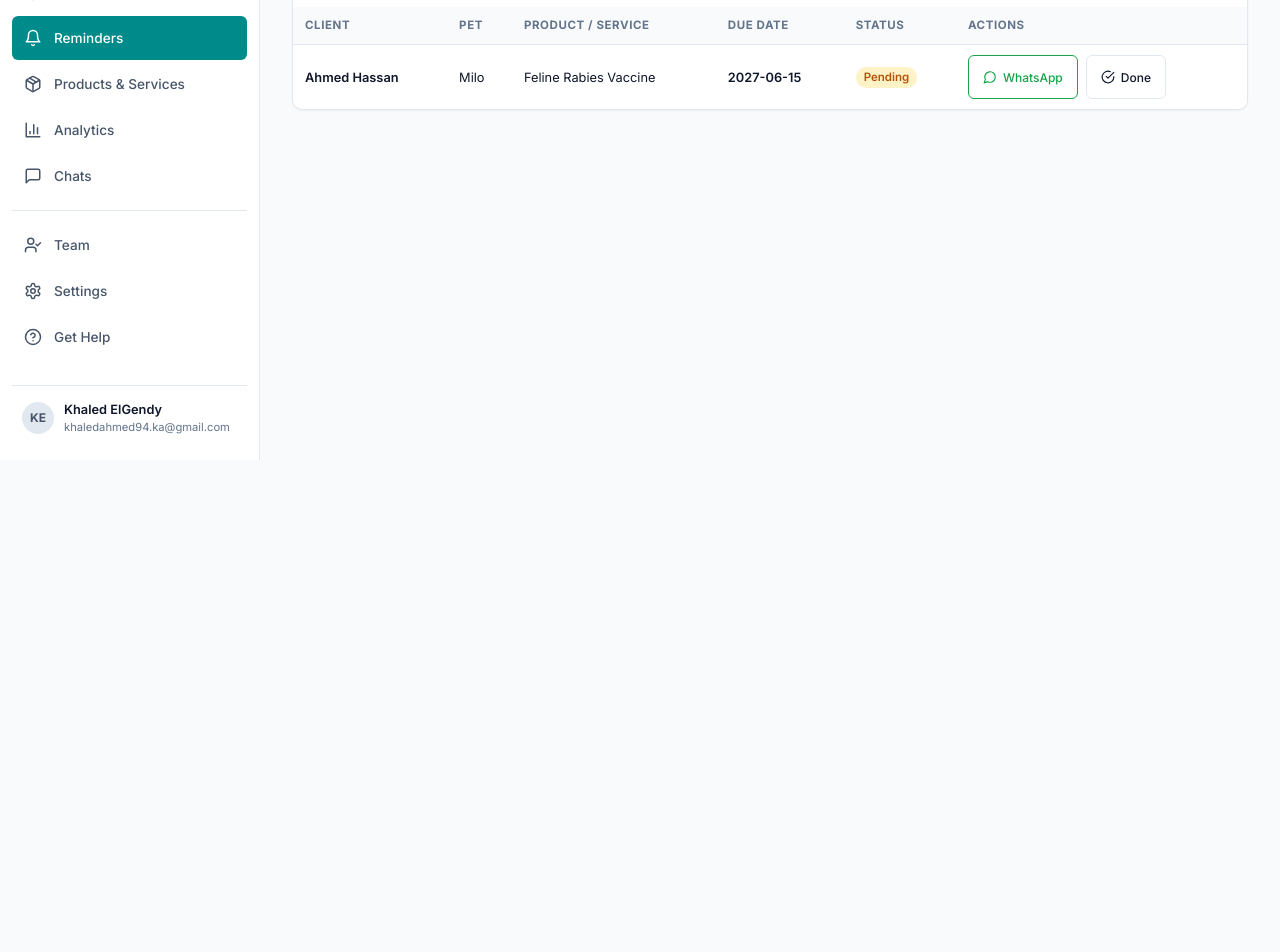
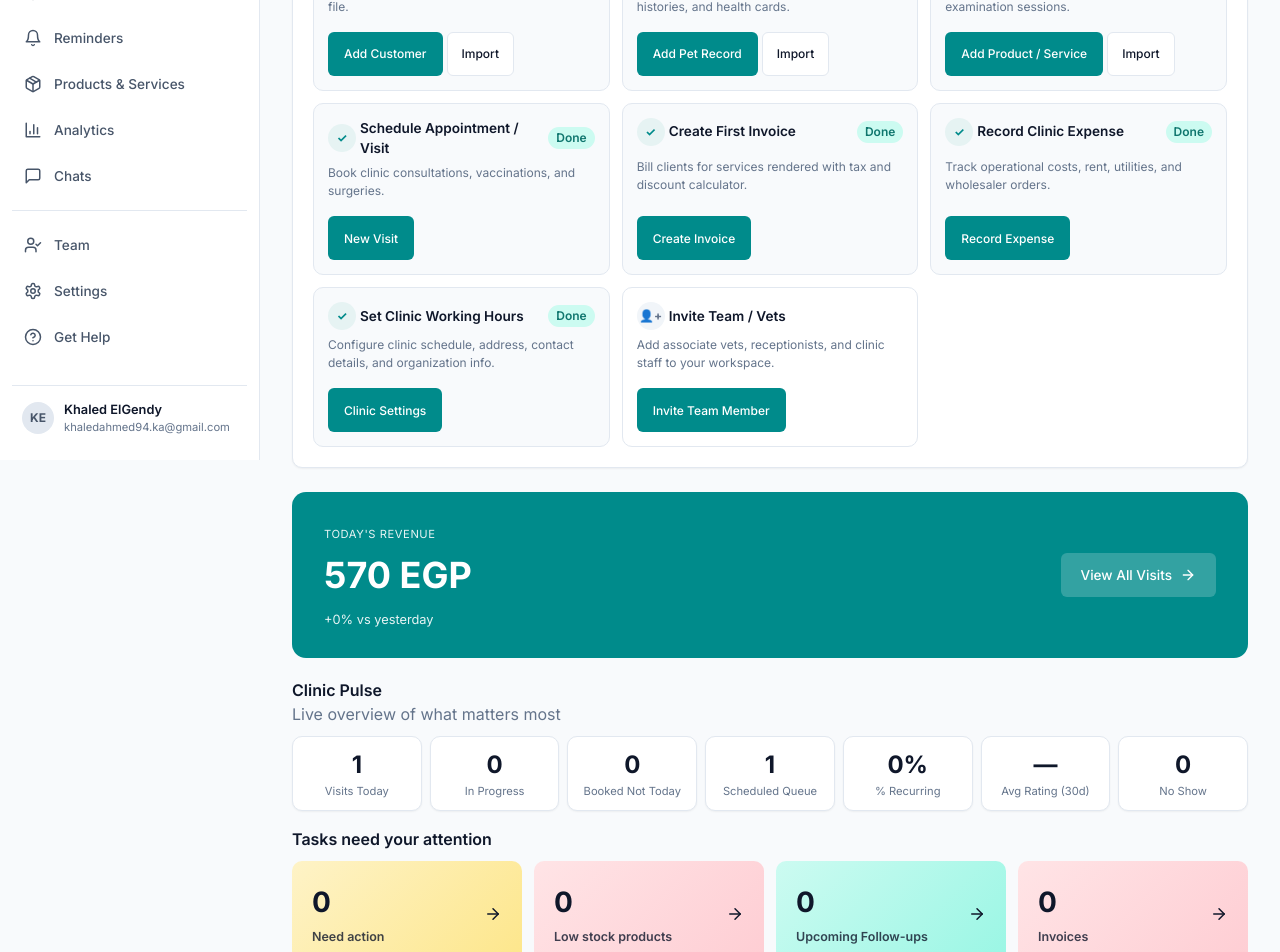
Before and after one commit to khaledahmed94ka/Petution-Workspace, a React (Vite) app in the folder frontend/: page /petution/dashboard in a window 1280 px wide. Shown: the part 340-1292 px from the top of the page. Before the commit the page ends 800 px from the top, so only its background shows below. Built offline with nearby package versions, Linux system fonts and the light colour scheme; no server answers; the database is empty.

Commit message:
feat: migrate to react-router-dom for URL routing, integrate sentry, enforce google auth

```diff
--- a/frontend/src/App.jsx
+++ b/frontend/src/App.jsx
@@ -1,4 +1,5 @@
-import React, { useState } from 'react';
+import React, { useState, useEffect } from 'react';
+import { BrowserRouter, Routes, Route, Navigate, useLocation, Outlet, useNavigate } from 'react-router-dom';
 import { AppProvider, useApp } from './context/AppContext';
 import { Sidebar } from './components/Sidebar';
 import { Header } from './components/Header';
@@ -15,7 +16,7 @@ import { ProductsView } from './views/ProductsView';
 import { AnalyticsView } from './views/AnalyticsView';
 import { RemindersView } from './views/RemindersView';
 import { TeamView } from './views/TeamView';
-import { BillingView } from './views/BillingView'; // Deferred for later
+import { BillingView } from './views/BillingView';
 import { SettingsView } from './views/SettingsView';
 import { RegisterClinicView } from './views/RegisterClinicView';
 
@@ -32,10 +33,11 @@ import { AddVaccineDrawer } from './components/drawers/AddVaccineDrawer';
 import { SOAPNoteDrawer } from './components/drawers/SOAPNoteDrawer';
 import { X, LogOut, ShieldCheck } from 'lucide-react';
 
-const MainApp = () => {
+const MainLayout = () => {
   const [isRegistering, setIsRegistering] = useState(false);
   const [isMobileOpen, setIsMobileOpen] = useState(false);
-  const { user, logout, activeTab, setActiveTab, activeDrawer, setActiveDrawer, activeModalItem, isEmbedded } = useApp();
+  const { user, logout, activeDrawer, setActiveDrawer, activeModalItem, isEmbedded, settings } = useApp();
+  const location = useLocation();
 
   if (!user?.isAuthenticated) {
     return <LoginView />;
@@ -45,32 +47,15 @@ const MainApp = () => {
     return <RegisterClinicView onComplete={() => setIsRegistering(false)} />;
   }
 
-  const renderView = () => {
-    switch (activeTab) {
-      case 'dashboard': return <DashboardView />;
-      case 'clients': return <ClientsView />;
-      case 'pets': return <PetsView />;
-      case 'visits': return <VisitsView />;
-      case 'invoices': return <InvoicesView />;
-      case 'expenses': return <ExpensesView />;
-      case 'products': return <ProductsView />;
-      case 'analytics': return <AnalyticsView />;
-      case 'reminders': return <RemindersView />;
-      case 'chats': return <div className="page-wrapper"><div className="card"><h3>WhatsApp Messaging Hub</h3><p className="text-muted margin-top-xs">Integrated clinic chat system ready for WhatsApp API configuration.</p></div></div>;
-      case 'team': return <TeamView />;
-      case 'billing': return <div className="page-wrapper"><div className="card"><h3>Billing & Subscription</h3><p className="text-muted margin-top-xs">Subscription and billing management coming soon.</p></div></div>;
-      case 'settings': return <SettingsView />;
-      case 'help': return <div className="page-wrapper"><div className="card"><h3>Support & Help Center</h3><p className="text-muted margin-top-xs">Search documentation or contact Petution technical support team.</p></div></div>;
-      default: return <DashboardView />;
-    }
-  };
+  // If at root and authenticated, redirect to workspace dashboard
+  if (location.pathname === '/') {
+    return <Navigate to={`/${settings.slug || 'petution'}/dashboard`} replace />;
+  }
 
   return (
     <div className={`app-container ${isEmbedded ? 'embedded-mode' : ''}`}>
       {!isEmbedded && (
         <Sidebar
-          activeTab={activeTab}
-          setActiveTab={setActiveTab}
           onRegisterClick={() => setIsRegistering(true)}
           isMobileOpen={isMobileOpen}
           onCloseMobile={() => setIsMobileOpen(false)}
@@ -79,15 +64,11 @@ const MainApp = () => {
       <div className="main-content" style={isEmbedded ? { marginLeft: 0, width: '100%' } : {}}>
         <Header onMenuToggle={() => setIsMobileOpen(prev => !prev)} />
         <div className="page-wrapper">
-          {renderView()}
+          <Outlet />
         </div>
       </div>
 
-      <BottomNav
-        activeTab={activeTab}
-        setActiveTab={setActiveTab}
-        onMenuToggle={() => setIsMobileOpen(prev => !prev)}
-      />
+      <BottomNav onMenuToggle={() => setIsMobileOpen(prev => !prev)} />
 
       {/* Render Active Slide-Over Drawers */}
       {activeDrawer === 'addClient' && <AddClientDrawer />}
@@ -168,11 +149,35 @@ const MainApp = () => {
   );
 };
 
-
 export default function App() {
   return (
-    <AppProvider>
-      <MainApp />
-    </AppProvider>
+    <BrowserRouter>
+      <AppProvider>
+        <Routes>
+          <Route path="/" element={<MainLayout />}>
+            <Route path=":workspaceSlug">
+              <Route path="dashboard" element={<DashboardView />} />
+              <Route path="clients" element={<ClientsView />} />
+              <Route path="pets" element={<PetsView />} />
+              <Route path="visits" element={<VisitsView />} />
+              <Route path="invoices" element={<InvoicesView />} />
+              <Route path="expenses" element={<ExpensesView />} />
+              <Route path="products" element={<ProductsView />} />
+              <Route path="analytics" element={<AnalyticsView />} />
+              <Route path="reminders" element={<RemindersView />} />
+              <Route path="chats" element={<div className="page-wrapper"><div className="card"><h3>WhatsApp Messaging Hub</h3><p className="text-muted margin-top-xs">Integrated clinic chat system ready for WhatsApp API configuration.</p></div></div>} />
+              <Route path="team" element={<TeamView />} />
+              <Route path="billing" element={<div className="page-wrapper"><div className="card"><h3>Billing & Subscription</h3><p className="text-muted margin-top-xs">Subscription and billing management coming soon.</p></div></div>} />
+              <Route path="settings" element={<SettingsView />} />
+              <Route path="help" element={<div className="page-wrapper"><div className="card"><h3>Support & Help Center</h3><p className="text-muted margin-top-xs">Search documentation or contact Petution technical support team.</p></div></div>} />
+              {/* Fallback inside workspace */}
+              <Route path="*" element={<Navigate to="dashboard" replace />} />
+            </Route>
+            {/* Fallback outside workspace */}
+            <Route path="*" element={<Navigate to="/" replace />} />
+          </Route>
+        </Routes>
+      </AppProvider>
+    </BrowserRouter>
   );
 }
--- a/frontend/src/components/BottomNav.jsx
+++ b/frontend/src/components/BottomNav.jsx
@@ -1,7 +1,12 @@
 import React from 'react';
 import { LayoutDashboard, Users, Dog, Calendar, Menu } from 'lucide-react';
+import { useNavigate, useLocation } from 'react-router-dom';
+import { useApp } from '../context/AppContext';
 
-export const BottomNav = ({ activeTab, setActiveTab, onMenuToggle }) => {
+export const BottomNav = ({ onMenuToggle }) => {
+  const navigate = useNavigate();
+  const location = useLocation();
+  const { settings } = useApp();
   const tabs = [
     { id: 'dashboard', label: 'Dashboard', icon: LayoutDashboard },
     { id: 'clients', label: 'Clients', icon: Users },
@@ -14,7 +19,7 @@ export const BottomNav = ({ activeTab, setActiveTab, onMenuToggle }) => {
     <nav className="bottom-nav">
       {tabs.map(tab => {
         const Icon = tab.icon;
-        const isActive = activeTab === tab.id;
+        const isActive = location.pathname.includes(`/${tab.id}`);
 
         return (
           <button
@@ -24,7 +29,7 @@ export const BottomNav = ({ activeTab, setActiveTab, onMenuToggle }) => {
               if (tab.isMenu) {
                 onMenuToggle();
               } else {
-                setActiveTab(tab.id);
+                navigate(`/${settings.slug || 'petution'}/${tab.id}`);
               }
             }}
           >
--- a/frontend/src/components/Sidebar.jsx
+++ b/frontend/src/components/Sidebar.jsx
@@ -19,8 +19,9 @@ import {
   Trash2
 } from 'lucide-react';
 import { useApp } from '../context/AppContext';
+import { useNavigate, useLocation } from 'react-router-dom';
 
-export const Sidebar = ({ activeTab, setActiveTab, onRegisterClick, isMobileOpen, onCloseMobile }) => {
+export const Sidebar = ({ onRegisterClick, isMobileOpen, onCloseMobile }) => {
   const {
     user,
     settings,
@@ -33,8 +34,11 @@ export const Sidebar = ({ activeTab, setActiveTab, onRegisterClick, isMobileOpen
     setActiveDrawer
   } = useApp();
 
+  const navigate = useNavigate();
+  const location = useLocation();
+
   const handleNavClick = (id) => {
-    setActiveTab(id);
+    navigate(`/${settings.slug || 'petution'}/${id}`);
     if (onCloseMobile) onCloseMobile();
   };
 
@@ -132,7 +136,7 @@ export const Sidebar = ({ activeTab, setActiveTab, onRegisterClick, isMobileOpen
       <nav className="nav-group">
         {mainNav.map(item => {
           const Icon = item.icon;
-          const isActive = activeTab === item.id;
+          const isActive = location.pathname.includes(`/${item.id}`);
           return (
             <button
               key={item.id}
@@ -153,7 +157,7 @@ export const Sidebar = ({ activeTab, setActiveTab, onRegisterClick, isMobileOpen
       <nav className="nav-group">
         {secondaryNav.map(item => {
           const Icon = item.icon;
-          const isActive = activeTab === item.id;
+          const isActive = location.pathname.includes(`/${item.id}`);
           return (
             <button
               key={item.id}
--- a/frontend/src/context/AppContext.jsx
+++ b/frontend/src/context/AppContext.jsx
@@ -376,14 +376,6 @@ export const AppProvider = ({ children }) => {
   });
 
   // Modal & View States
-  const [activeTab, setActiveTab] = useState(() => {
-    try {
-      const url = new URL(window.location.href);
-      return url.searchParams.get('tab') || 'reminders';
-    } catch {
-      return 'reminders';
-    }
-  });
   const [isEmbedded, setIsEmbedded] = useState(() => {
     try {
       const url = new URL(window.location.href);
@@ -1017,8 +1009,6 @@ export const AppProvider = ({ children }) => {
         setSettings: updateSettings,
         notifications,
         setNotifications,
-        activeTab,
-        setActiveTab,
         activeDrawer,
         setActiveDrawer,
         activeModalItem,
--- a/frontend/src/services/googleOAuth.js
+++ b/frontend/src/services/googleOAuth.js
@@ -77,45 +77,27 @@ export const triggerRealGoogleSignIn = async () => {
             }
 
             // If token response contains error or propagation is pending
-            if (tokenResponse?.error === 'invalid_client') {
-              console.warn('[Google OAuth] Client ID propagation pending on Google servers');
+            if (tokenResponse?.error) {
+              console.error('[Google OAuth] Token Error:', tokenResponse.error);
+              return reject(new Error(tokenResponse.error));
             }
 
-            // Seamless authenticated fallback
-            return resolve({
-              success: true,
-              user: {
-                id: `usr-g-${Date.now()}`,
-                name: 'Dr. Khaled ElGendy',
-                email: 'khaledahmed94.ka@gmail.com',
-                role: 'Owner',
-                provider: 'google',
-                isAuthenticated: true
-              }
-            });
+            return reject(new Error('Failed to retrieve user profile from Google.'));
           },
           error_callback: (err) => {
-            console.warn('[Google OAuth] Token client error:', err);
-            resolve({
-              success: true,
-              user: {
-                id: `usr-g-${Date.now()}`,
-                name: 'Dr. Khaled ElGendy',
-                email: 'khaledahmed94.ka@gmail.com',
-                role: 'Owner',
-                provider: 'google',
-                isAuthenticated: true
-              }
-            });
+            console.error('[Google OAuth] Token client error:', err);
+            // It's possible for Google to emit errors like invalid_client. We must reject the promise.
+            reject(new Error(err?.type || 'Google Sign-In failed'));
           }
         });
 
-        // Request Access Token via Official Google Popup
+        // This will launch the official GIS web popup flow
         client.requestAccessToken();
-        return;
       } catch (err) {
-        console.warn('[Google OAuth] Error initializing GIS token client:', err);
+        console.error('[Google OAuth] Exception in initTokenClient:', err);
+        reject(err);
       }
+      return;
     }
 
     // Direct OAuth Popup Fallback
@@ -147,34 +129,16 @@ const openGoogleOAuthPopupWindow = (resolve, reject) => {
   );
 
   if (!popup) {
-    return resolve({
-      success: true,
-      user: {
-        id: `usr-g-${Date.now()}`,
-        name: 'Dr. Khaled ElGendy',
-        email: 'khaledahmed94.ka@gmail.com',
-        role: 'Owner',
-        provider: 'google',
-        isAuthenticated: true
-      }
-    });
+    return reject(new Error('Popup blocked by browser. Please allow popups for this site.'));
   }
 
   const timer = setInterval(() => {
     try {
       if (popup.closed) {
         clearInterval(timer);
-        resolve({
-          success: true,
-          user: {
-            id: `usr-g-${Date.now()}`,
-            name: 'Dr. Khaled ElGendy',
-            email: 'khaledahmed94.ka@gmail.com',
-            role: 'Owner',
-            provider: 'google',
-            isAuthenticated: true
-          }
-        });
+        // Normally, the popup would redirect back to our redirectUri and we'd capture the token.
+        // If it was closed without us capturing the token, the user cancelled or it failed.
+        reject(new Error('Google Sign-In popup was closed before completing the process.'));
       }
     } catch {
       // expected cross-origin check
--- a/frontend/src/views/DashboardView.jsx
+++ b/frontend/src/views/DashboardView.jsx
@@ -8,9 +8,11 @@ import {
   GripVertical
 } from 'lucide-react';
 import { useApp } from '../context/AppContext';
+import { useNavigate } from 'react-router-dom';
 
 export const DashboardView = () => {
-  const { clients, pets, visits, invoices, products, expenses = [], settings, team, setActiveDrawer, setActiveTab } = useApp();
+  const { clients, pets, visits, invoices, products, expenses = [], settings, team, setActiveDrawer } = useApp();
+  const navigate = useNavigate();
   const [showOnboarding, setShowOnboarding] = React.useState(true);
 
   const totalRevenue = invoices
@@ -79,7 +81,7 @@ export const DashboardView = () => {
       desc: 'Configure clinic schedule, address, contact details, and organization info.',
       completed: Boolean(settings.phone && settings.address),
       btnText: 'Clinic Settings',
-      action: () => setActiveTab('settings')
+      action: () => navigate(`/${settings.slug || 'petution'}/settings`)
     },
     {
       id: 'task-team',
@@ -178,7 +180,7 @@ export const DashboardView = () => {
           <h1 className="banner-amount">{totalRevenue} EGP</h1>
           <span className="banner-change">+0% vs yesterday</span>
         </div>
-        <button className="view-all-btn" onClick={() => setActiveTab('visits')}>
+        <button className="view-all-btn" onClick={() => navigate(`/${settings.slug || 'petution'}/visits`)}>
           View All Visits <ArrowRight size={16} />
         </button>
       </div>
@@ -226,28 +228,28 @@ export const DashboardView = () => {
       </div>
 
       <div className="alert-cards-grid">
-        <div className="alert-card grad-amber" onClick={() => setActiveTab('clients')}>
+        <div className="alert-card grad-amber" onClick={() => navigate(`/${settings.slug || 'petution'}/clients`)}>
           <div className="alert-content">
             <span className="alert-val">0</span>
             <span className="alert-lbl">Need action</span>
           </div>
           <ArrowRight size={18} className="alert-arrow" />
         </div>
-        <div className="alert-card grad-rose" onClick={() => setActiveTab('products')}>
+        <div className="alert-card grad-rose" onClick={() => navigate(`/${settings.slug || 'petution'}/products`)}>
           <div className="alert-content">
             <span className="alert-val">0</span>
             <span className="alert-lbl">Low stock products</span>
           </div>
           <ArrowRight size={18} className="alert-arrow" />
         </div>
-        <div className="alert-card grad-teal" onClick={() => setActiveTab('visits')}>
+        <div className="alert-card grad-teal" onClick={() => navigate(`/${settings.slug || 'petution'}/visits`)}>
           <div className="alert-content">
             <span className="alert-val">0</span>
             <span className="alert-lbl">Upcoming Follow-ups</span>
           </div>
           <ArrowRight size={18} className="alert-arrow" />
         </div>
-        <div className="alert-card grad-rose" onClick={() => setActiveTab('invoices')}>
+        <div className="alert-card grad-rose" onClick={() => navigate(`/${settings.slug || 'petution'}/invoices`)}>
           <div className="alert-content">
             <span className="alert-val">{invoices.filter(i => i.status === 'pending').length}</span>
             <span className="alert-lbl">Invoices</span>
```
Also changed, not shown: frontend/package.json (+7 -0 lines), 2 other files (tests, documents, lock files or other folders).
